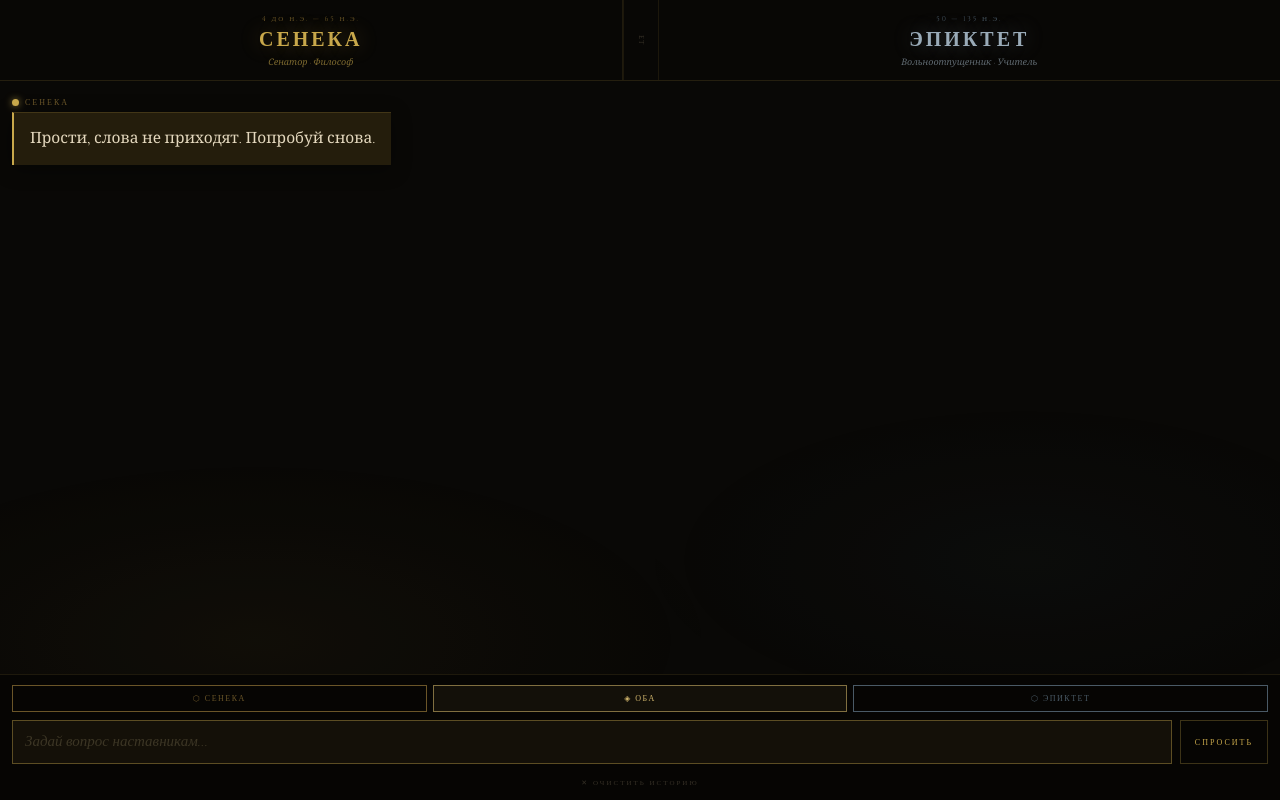
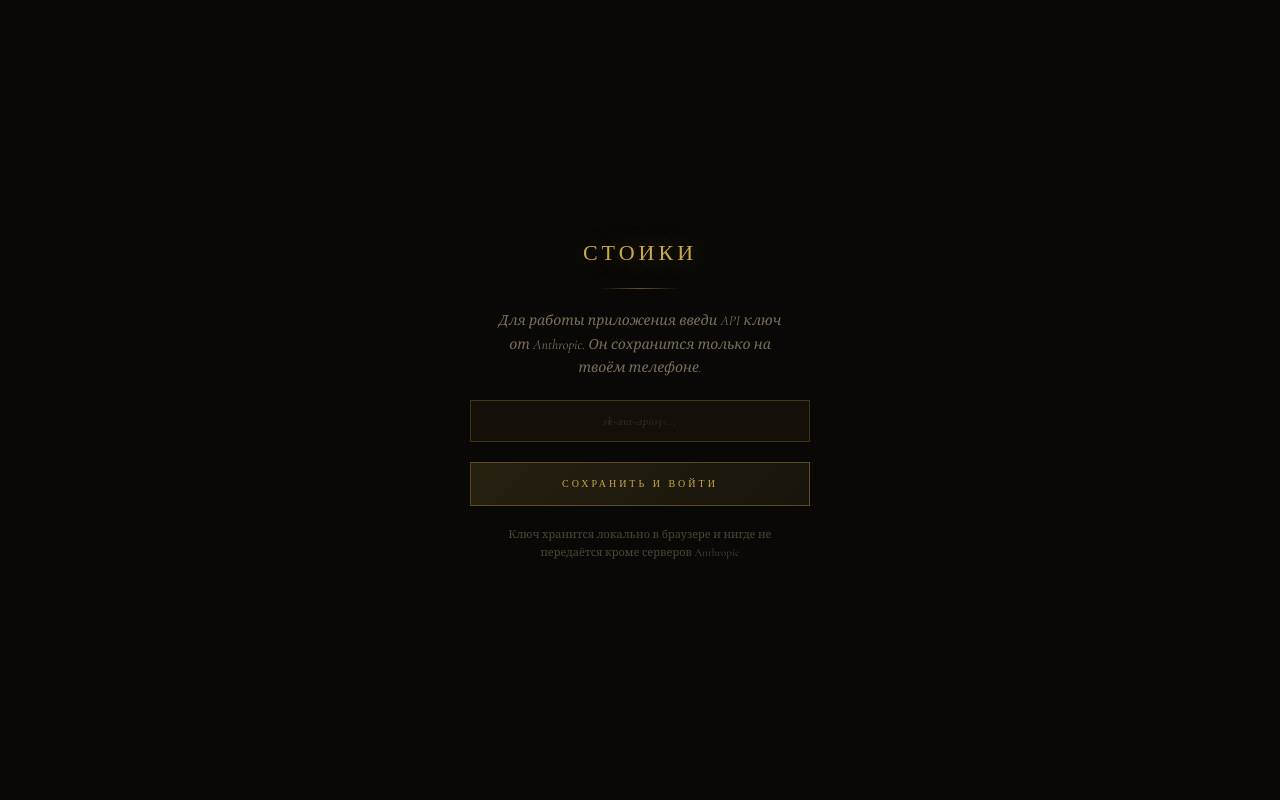
Before and after one commit to Kinglion12399/Stoic, a plain HTML site: page index.html in a window 1280 px wide. Drawn offline with nearby package versions, Linux system fonts and the light colour scheme; no server answers.

Commit message:
Add files via upload

```diff
--- a/index.html
+++ b/index.html
@@ -54,6 +54,83 @@ body::before {
   animation: breathe 8s ease-in-out infinite;
 }
 @keyframes breathe { 0%,100%{opacity:1;} 50%{opacity:.7;} }
+
+/* API KEY SCREEN */
+#keyScreen {
+  position: fixed;
+  inset: 0;
+  background: var(--bg);
+  z-index: 100;
+  display: flex;
+  flex-direction: column;
+  align-items: center;
+  justify-content: center;
+  padding: 32px 24px;
+  gap: 20px;
+}
+#keyScreen.hidden { display: none; }
+
+.key-title {
+  font-family: 'Cinzel', serif;
+  font-size: 22px;
+  letter-spacing: 4px;
+  color: var(--gold);
+  text-shadow: 0 0 24px rgba(200,168,75,.4);
+  text-align: center;
+}
+.key-subtitle {
+  font-style: italic;
+  font-size: 14px;
+  color: var(--text-dim);
+  text-align: center;
+  line-height: 1.7;
+  max-width: 300px;
+}
+.key-divider {
+  width: 80px;
+  height: 1px;
+  background: linear-gradient(to right, transparent, var(--gold-dim), transparent);
+}
+.key-input {
+  width: 100%;
+  max-width: 340px;
+  background: rgba(22,18,10,.88);
+  border: 1px solid rgba(200,168,75,.25);
+  color: var(--text);
+  font-family: 'Cormorant Garamond', serif;
+  font-size: 13px;
+  padding: 12px 14px;
+  outline: none;
+  letter-spacing: 0.5px;
+  text-align: center;
+  -webkit-appearance: none;
+}
+.key-input:focus { border-color: rgba(200,168,75,.5); }
+.key-input::placeholder { color: rgba(120,110,80,.4); font-style: italic; font-size: 12px; }
+.key-btn {
+  width: 100%;
+  max-width: 340px;
+  background: linear-gradient(135deg, rgba(200,168,75,.15), rgba(200,168,75,.08));
+  border: 1px solid rgba(200,168,75,.35);
+  color: var(--gold);
+  font-family: 'Cinzel', serif;
+  font-size: 10px;
+  letter-spacing: 3px;
+  padding: 14px;
+  cursor: pointer;
+  text-transform: uppercase;
+  -webkit-appearance: none;
+  transition: all .2s;
+}
+.key-btn:active { background: rgba(200,168,75,.25); }
+.key-note {
+  font-size: 11px;
+  color: var(--text-dim);
+  text-align: center;
+  opacity: .6;
+  line-height: 1.6;
+  max-width: 300px;
+}
 
 /* HEADER */
 header {
@@ -350,6 +427,15 @@ textarea:focus { border-color: rgba(200,168,75,.4); }
 </head>
 <body>
 
+<div id="keyScreen" class="hidden">
+  <div class="key-title">СТОИКИ</div>
+  <div class="key-divider"></div>
+  <div class="key-subtitle">Для работы приложения введи API ключ от Anthropic. Он сохранится только на твоём телефоне.</div>
+  <input class="key-input" id="keyInput" type="password" placeholder="sk-ant-api03-..." autocomplete="off" autocorrect="off" spellcheck="false"/>
+  <button class="key-btn" onclick="saveKey()">Сохранить и войти</button>
+  <div class="key-note">Ключ хранится локально в браузере и нигде не передаётся кроме серверов Anthropic</div>
+</div>
+
 <header>
   <div class="phil-col seneca">
     <div class="era">4 до н.э. — 65 н.э.</div>
@@ -499,7 +585,7 @@ function setMode(m) {
 async function callAPI(system, history, userText) {
   const res = await fetch('https://api.anthropic.com/v1/messages', {
     method: 'POST',
-    headers: { 'Content-Type': 'application/json', 'x-api-key': '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', 'anthropic-version': '2023-06-01' },
+    headers: { 'Content-Type': 'application/json', 'x-api-key': getApiKey(), 'anthropic-version': '2023-06-01' },
     body: JSON.stringify({
       model: 'claude-sonnet-4-20250514',
       max_tokens: 1000,
@@ -586,17 +672,38 @@ inp.addEventListener('input', () => {
 // Prevent zoom on double-tap iOS
 document.addEventListener('dblclick', e => e.preventDefault(), { passive: false });
 
+// ── API KEY ──
+function getApiKey() {
+  return localStorage.getItem('stoic-api-key') || '';
+}
+
+function saveKey() {
+  const k = document.getElementById('keyInput').value.trim();
+  if (!k.startsWith('sk-ant-')) {
+    alert('Ключ должен начинаться с sk-ant-...');
+    return;
+  }
+  localStorage.setItem('stoic-api-key', k);
+  document.getElementById('keyScreen').classList.add('hidden');
+  setTimeout(() => doSend('__init__'), 300);
+}
+
+// ── INIT ──
 // ── INIT ──
 if ('serviceWorker' in navigator) {
   navigator.serviceWorker.register('sw.js').catch(()=>{});
 }
 
-const had = load();
-if (had) {
-  savedMsgs.forEach(m => renderMsg(m, true));
-  scrollDown();
+if (!getApiKey()) {
+  document.getElementById('keyScreen').classList.remove('hidden');
 } else {
-  setTimeout(()=>doSend('__init__'), 500);
+  const had = load();
+  if (had) {
+    savedMsgs.forEach(m => renderMsg(m, true));
+    scrollDown();
+  } else {
+    setTimeout(() => doSend('__init__'), 500);
+  }
 }
 </script>
 </body>
```
